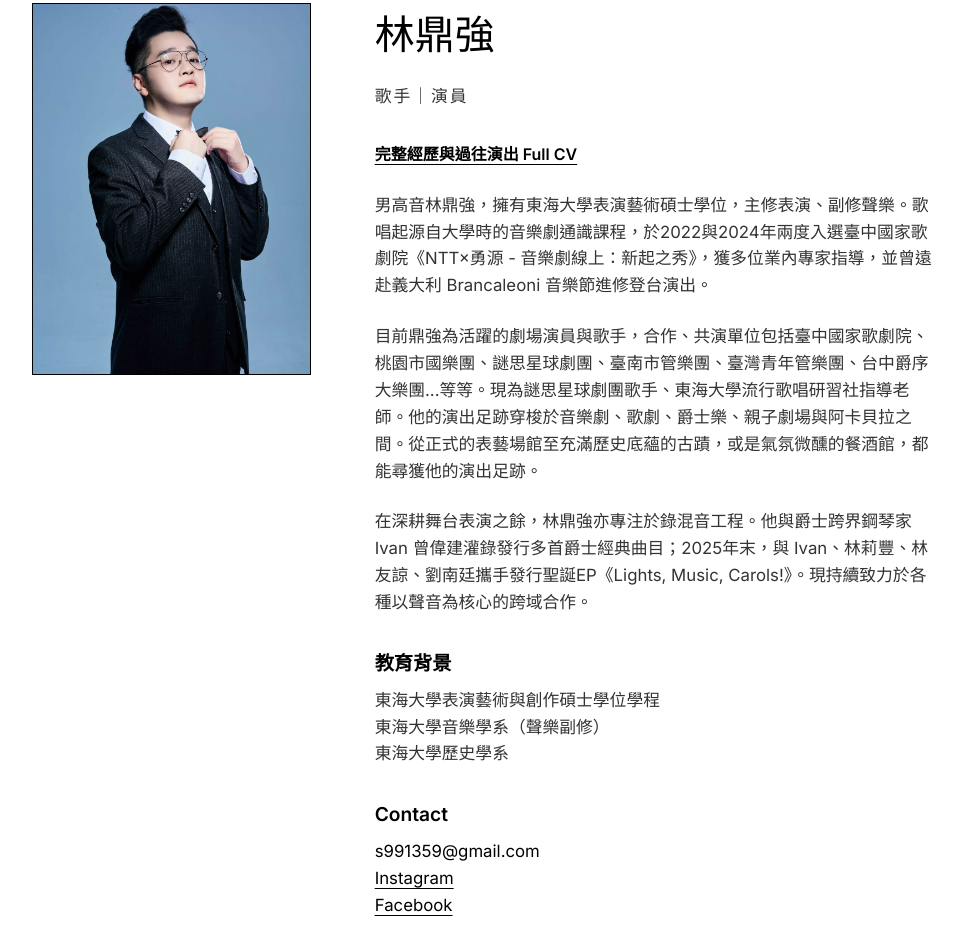
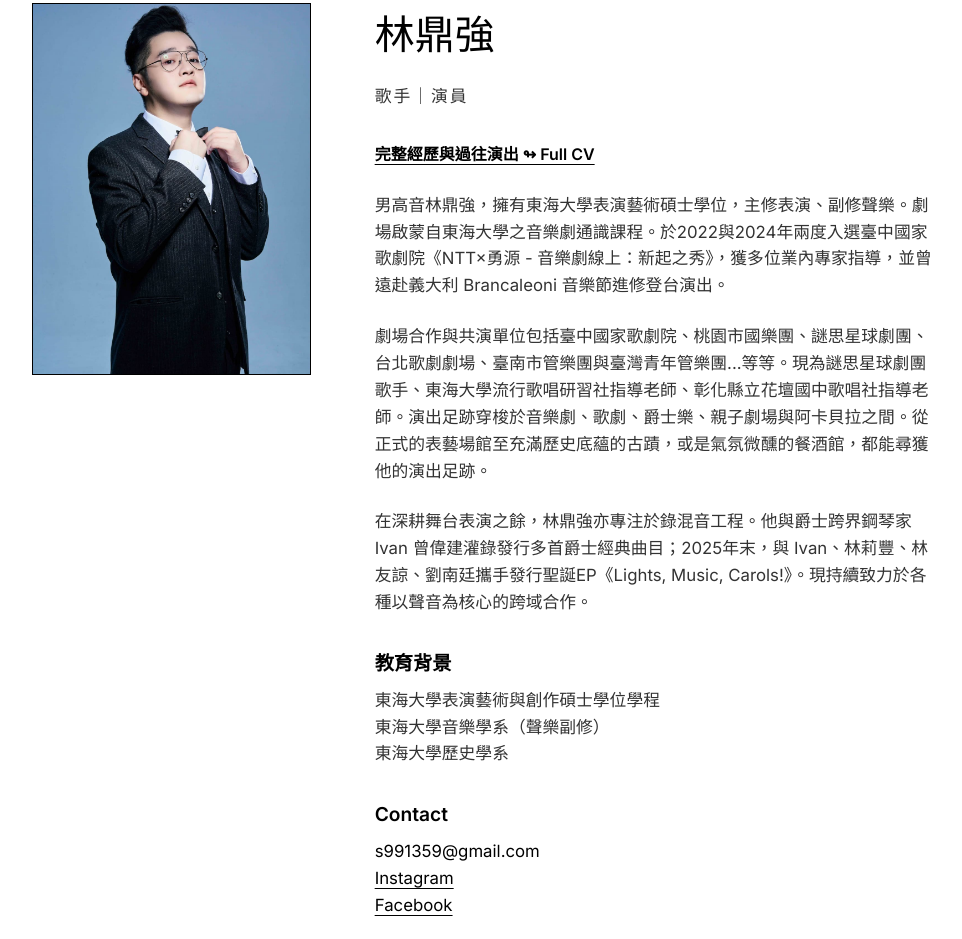
Before and after one commit to s991358/site20260815, a plain HTML site: page index.html in a window 1280 px wide. Shown: the part 993-1932 px from the top of the page, without its empty margins (158-1120 px from the left). Drawn offline with Linux system fonts and the light colour scheme.

Commit message:
Update index.html

```diff
--- a/index.html
+++ b/index.html
@@ -394,11 +394,11 @@
                     <h2>林鼎強</h2>
                     <p style="text-transform: uppercase; letter-spacing: 2px; margin-bottom: 2rem;">歌手｜演員</p>
 
-                    <a href="https://drive.google.com/file/d/1bk-Y47VRf-ipqIlmvUiWJyDVbDD955FM/view?usp=share_link" target="_blank" style="display: inline-block; margin-bottom: 1.5rem; color: var(--text-color); font-weight: 600; text-decoration: underline; text-underline-offset: 4px;">完整經歷與過往演出 Full CV</a>
+                    <a href="https://drive.google.com/file/d/1bk-Y47VRf-ipqIlmvUiWJyDVbDD955FM/view?usp=share_link" target="_blank" style="display: inline-block; margin-bottom: 1.5rem; color: var(--text-color); font-weight: 600; text-decoration: underline; text-underline-offset: 4px;">完整經歷與過往演出 ↬ Full CV</a>
 
-                    <p>男高音林鼎強，擁有東海大學表演藝術碩士學位，主修表演、副修聲樂。歌唱起源自大學時的音樂劇通識課程，於2022與2024年兩度入選臺中國家歌劇院《NTT×勇源 - 音樂劇線上：新起之秀》，獲多位業內專家指導，並曾遠赴義大利 Brancaleoni 音樂節進修登台演出。</p>
+                    <p>男高音林鼎強，擁有東海大學表演藝術碩士學位，主修表演、副修聲樂。劇場啟蒙自東海大學之音樂劇通識課程。於2022與2024年兩度入選臺中國家歌劇院《NTT×勇源 - 音樂劇線上：新起之秀》，獲多位業內專家指導，並曾遠赴義大利 Brancaleoni 音樂節進修登台演出。</p>
 
-                    <p>目前鼎強為活躍的劇場演員與歌手，合作、共演單位包括臺中國家歌劇院、桃園市國樂團、謎思星球劇團、臺南市管樂團、臺灣青年管樂團、台中爵序大樂團...等等。現為謎思星球劇團歌手、東海大學流行歌唱研習社指導老師。他的演出足跡穿梭於音樂劇、歌劇、爵士樂、親子劇場與阿卡貝拉之間。從正式的表藝場館至充滿歷史底蘊的古蹟，或是氣氛微醺的餐酒館，都能尋獲他的演出足跡。</p>
+                    <p>劇場合作與共演單位包括臺中國家歌劇院、桃園市國樂團、謎思星球劇團、台北歌劇劇場、臺南市管樂團與臺灣青年管樂團...等等。現為謎思星球劇團歌手、東海大學流行歌唱研習社指導老師、彰化縣立花壇國中歌唱社指導老師。演出足跡穿梭於音樂劇、歌劇、爵士樂、親子劇場與阿卡貝拉之間。從正式的表藝場館至充滿歷史底蘊的古蹟，或是氣氛微醺的餐酒館，都能尋獲他的演出足跡。</p>
 
                     <p>在深耕舞台表演之餘，林鼎強亦專注於錄混音工程。他與爵士跨界鋼琴家 Ivan 曾偉建灌錄發行多首爵士經典曲目；2025年末，與 Ivan、林莉豐、林友諒、劉南廷攜手發行聖誕EP《Lights, Music, Carols!》。現持續致力於各種以聲音為核心的跨域合作。</p>
 
```
